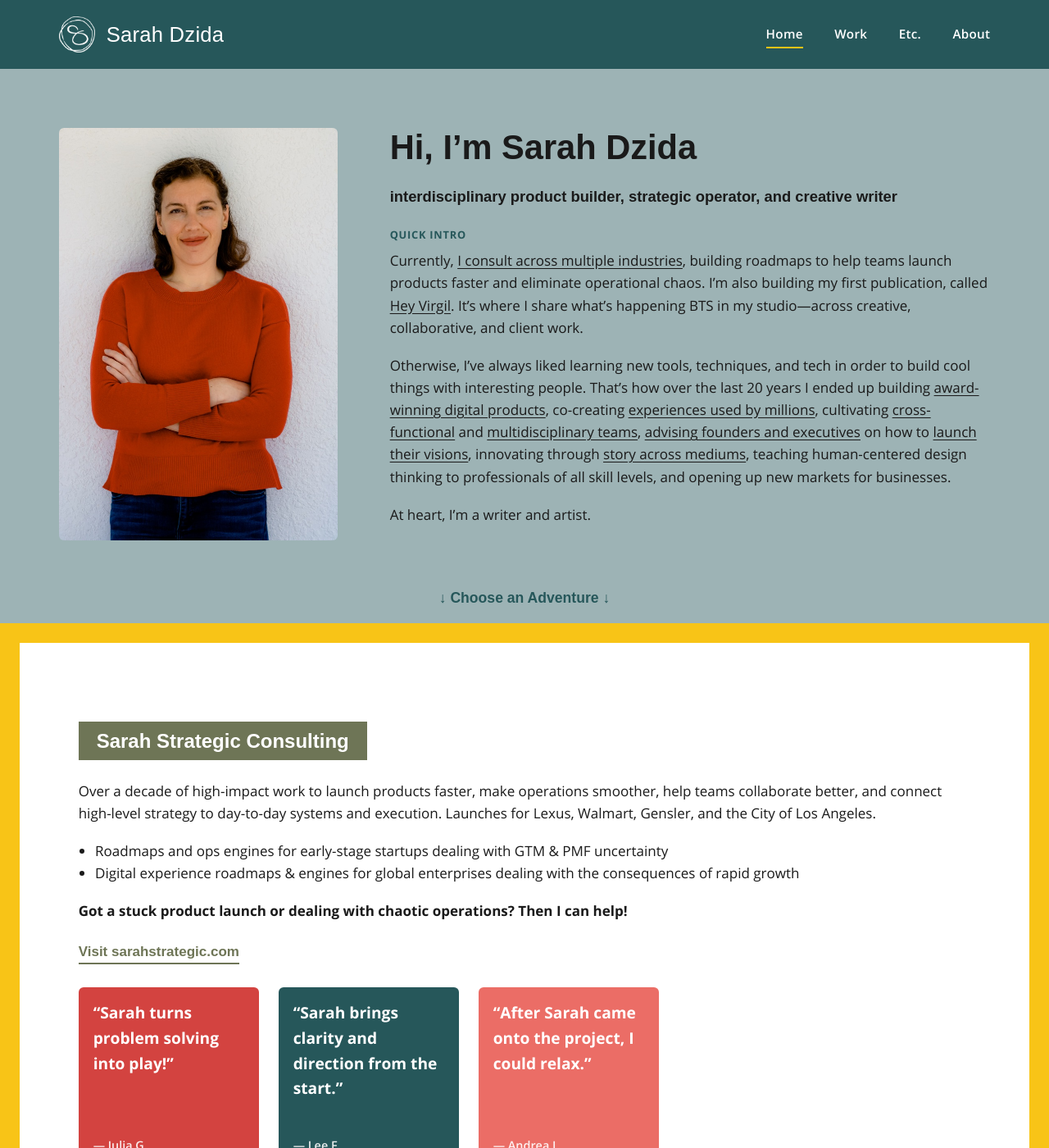
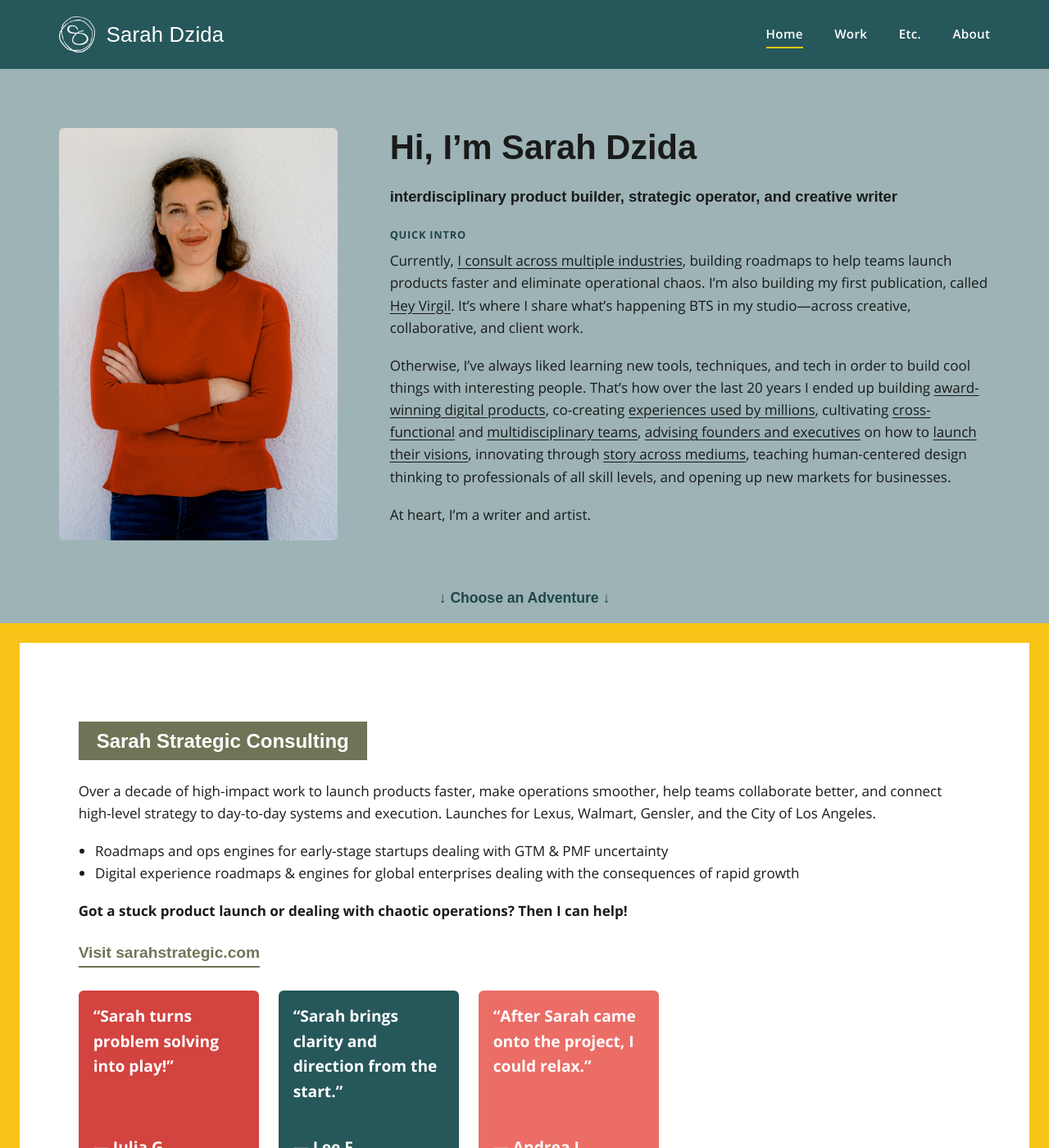
Before and after one commit to esdeezee/sarah-dzida, a Jekyll site: the page built from index.html, in a window 1280 px wide and 1400 px high. Shown: the whole window at 82% size. Built offline with Jekyll 4.4.1, drawn with Linux system fonts in a browser that asks for light colours; some web fonts are replaced.

Commit message:
Fix text contrast on Home and Etc.
Brand colors unchanged. Darker teal for hero labels, large text for
coral links, Awards label, and quote card names. The yellow quote card
keeps white text as an accepted exception.

Co-Authored-By: Claude Sonnet 5.5 <noreply@anthropic.com>

```diff
--- a/css/style.css
+++ b/css/style.css
@@ -62,6 +62,7 @@
   --color-hairline: color-mix(in srgb, var(--color-ink) 15%, white);
   --hero-bg: color-mix(in srgb, var(--color-teal) 45%, white);
   --olive-text: #6e7556;
+  --teal-text: color-mix(in srgb, var(--color-teal) 80%, black); /* teal text on --hero-bg */
 
   --font-display: "Raleway", sans-serif;
   --font-body: "Open Sans", sans-serif;
@@ -392,7 +393,7 @@ ul {
 .hero__intro-label {
   font-family: var(--font-body);
   font-weight: 700;
-  color: var(--color-teal);
+  color: var(--teal-text);
   text-transform: uppercase;
   font-size: 0.8rem;
   letter-spacing: 0.06em;
@@ -409,7 +410,7 @@ ul {
   font-family: var(--font-display);
   font-weight: 600;
   font-size: 1.1rem;
-  color: var(--color-teal);
+  color: var(--teal-text);
   padding-top: clamp(30px, 5vw, 56px);
   padding-bottom: 16px;
   margin: 0;
@@ -473,6 +474,7 @@ ul {
   display: inline-block;
   font-family: var(--font-display);
   font-weight: 700;
+  font-size: 1.2rem; /* large text: coral on white only passes AA at this size/weight */
   margin: 4px 0 28px;
   text-decoration: none;
   border-bottom: 2px solid currentColor;
@@ -515,15 +517,15 @@ ul {
 .testimonial p {
   font-weight: 700;
   font-size: 1.2rem;
-  margin-bottom: 1.6em;
+  margin-bottom: 0.8em; /* minimum gap only; cite is pinned to the card bottom */
 }
 
 .testimonial cite {
   margin-top: auto;
   font-style: normal;
-  font-weight: 600;
-  font-size: 0.9rem;
-  opacity: 0.9;
+  font-weight: 700;
+  font-size: 1.2rem; /* large text, same as the quote: needed on the coral card */
+  line-height: 1.35;
 }
 
 .testimonial--red {
@@ -540,6 +542,7 @@ ul {
 }
 .testimonial--yellow {
   background: var(--color-yellow);
+  /* White text kept on purpose: accepted contrast exception (1.63:1). */
 }
 
 .testimonial-carousel {
@@ -1026,8 +1029,8 @@ video.case-hero__media {
 
 .awards__label {
   font-family: var(--font-body);
-  font-size: 1rem;
-  font-weight: 600;
+  font-size: 1.2rem; /* large text: coral on white only passes AA at this size/weight */
+  font-weight: 700;
   color: var(--color-coral);
 }
 
```
Also changed, not shown: PROGRESS.md (+12 -1 lines), reference/design-system-personal-v2.md (+1 -1 lines).
